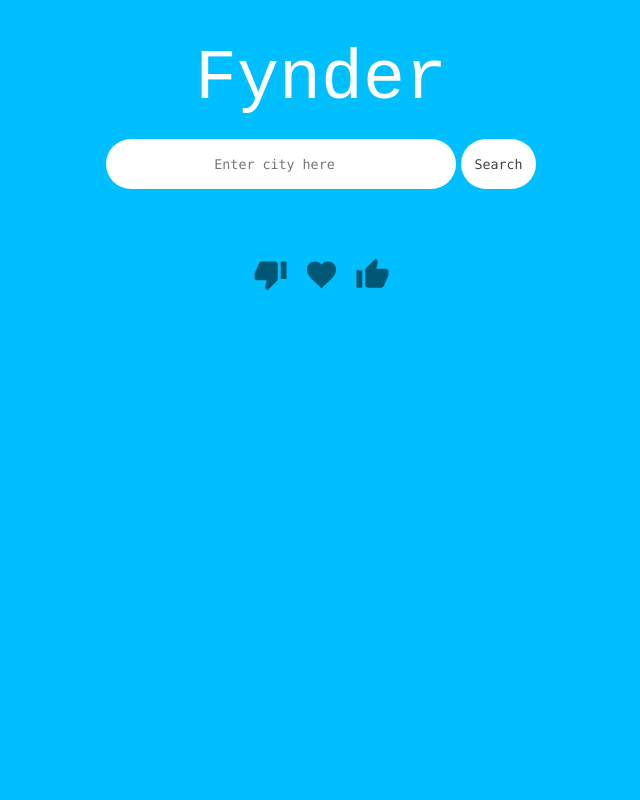
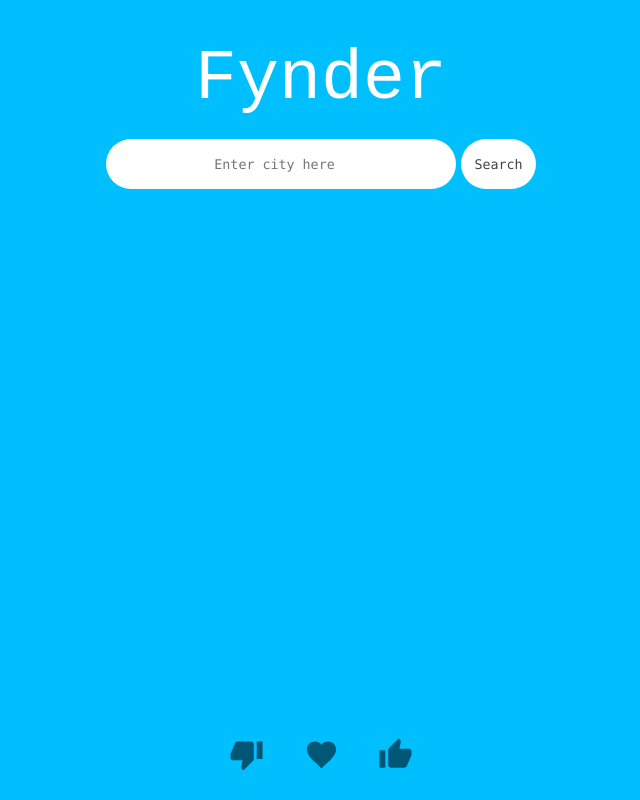
Before and after one commit to AqeelMGarner/Fynder, a React (Create React App) app in the folder fynder-app/: page / in a window 1280 px wide. Shown: the whole page, without its empty margins (319-959 px from the left). Built offline with nearby package versions, Linux system fonts and the light colour scheme.

Commit message:
Moved buttons

```diff
--- a/fynder-app/src/Buttons.css
+++ b/fynder-app/src/Buttons.css
@@ -0,0 +1,10 @@
+.Buttons {
+    position: absolute;
+    bottom: 20px;
+    left: 50%;
+    transform: translateX(-50%);
+    display: flex;
+    justify-content: space-between;
+    align-items: center;
+    width: 200px;
+}
--- a/fynder-app/src/Buttons.js
+++ b/fynder-app/src/Buttons.js
@@ -5,11 +5,12 @@ import ThumbUpIcon from "@mui/icons-material/ThumbUp";
 import FavoriteIcon from "@mui/icons-material/Favorite";
 import "./Buttons.css"
 import { useFavorite } from "./context/GlobalContext"
+import TinderCard from "react-tinder-card";
 
 
 
-function Buttons({name, image}) {
-    const {favorite, setFavorite} = useFavorite()
+function Buttons({ name, image }) {
+    const { favorite, setFavorite } = useFavorite()
     const [places, setPlaces] = useState([])
     const [loading, setLoading] = useState(true)
     useEffect(() => {
@@ -31,16 +32,20 @@ function Buttons({name, image}) {
     useEffect(() => {
         console.log(favorite);
     }, [favorite]);
+
     function saved() {
         const newPlace = {
             name: name,
             image: image,
         }
         setPlaces([...places, newPlace])
+        const savedPlaces = JSON.parse(localStorage.getItem("savedPlaces")) || [];
+        savedPlaces.push(newPlace);
+        localStorage.setItem("savedPlaces", JSON.stringify(savedPlaces));
     }
 
     return (
-        <div>
+        <div className="Buttons">
             <IconButton>
                 <ThumbDownIcon className="ThumbDownIcon" fontSize="large" />
             </IconButton>
@@ -49,7 +54,7 @@ function Buttons({name, image}) {
                 <FavoriteIcon className="FavoriteIcon" fontSize="large" onClick={() => setFavorite("new")} />
             </IconButton>
             <IconButton>
-                <ThumbUpIcon className="ThumbUpIcon" fontSize="large" />
+                <ThumbUpIcon className="ThumbUpIcon" fontSize="large" onClick />
             </IconButton>
         </div>
     )
--- a/fynder-app/src/PlaceCards.css
+++ b/fynder-app/src/PlaceCards.css
@@ -49,3 +49,8 @@
 .swipe {
     position: absolute;
 }
+
+.buttons {
+    display: flex;
+    flex-wrap: wrap;
+}
--- a/fynder-app/src/PlaceCards.js
+++ b/fynder-app/src/PlaceCards.js
@@ -27,6 +27,7 @@ function PlaceCards(props) {
             localStorage.setItem('savedPlaces', JSON.stringify(savedPlaces));
         }
     }
+
 
     const outOfFrame = (name) => {
         console.log(name + ' left the screen')
@@ -66,7 +67,9 @@ function PlaceCards(props) {
 
 
                 ))}
+
             </div>
+
 
         </div>
     );
```
Lines whose indentation alone changed are shown as unchanged.
